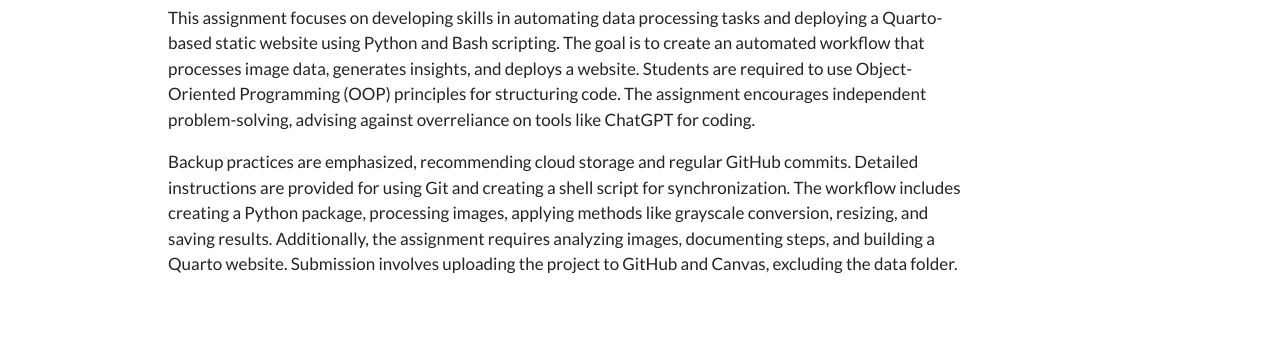
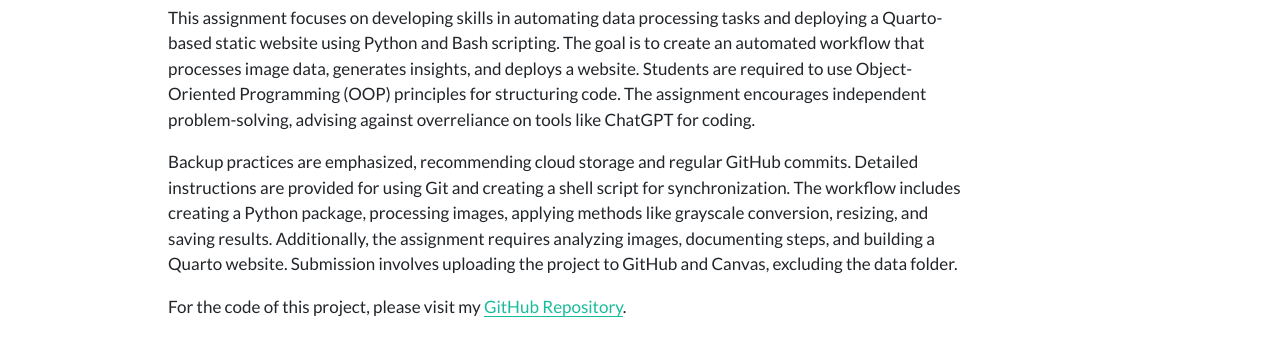
Before and after one commit to BinghuiNi/_site_5000_hw1_process_images, a plain HTML site: page index.html in a window 1280 px wide. Shown: the part 221-576 px from the top of the page. Drawn offline with Linux system fonts and the light colour scheme.

Commit message:
Add the github link

```diff
--- a/index.html
+++ b/index.html
@@ -152,7 +152,7 @@
 <h2 class="anchored" data-anchor-id="overview">Overview</h2>
 <p>This assignment focuses on developing skills in automating data processing tasks and deploying a Quarto-based static website using Python and Bash scripting. The goal is to create an automated workflow that processes image data, generates insights, and deploys a website. Students are required to use Object-Oriented Programming (OOP) principles for structuring code. The assignment encourages independent problem-solving, advising against overreliance on tools like ChatGPT for coding.</p>
 <p>Backup practices are emphasized, recommending cloud storage and regular GitHub commits. Detailed instructions are provided for using Git and creating a shell script for synchronization. The workflow includes creating a Python package, processing images, applying methods like grayscale conversion, resizing, and saving results. Additionally, the assignment requires analyzing images, documenting steps, and building a Quarto website. Submission involves uploading the project to GitHub and Canvas, excluding the data folder.</p>
-
+<p>For the code of this project, please visit my <a href="https://github.com/BinghuiNi/5000-HW1/tree/main/submission" target="_blank">GitHub Repository</a>.</p>
 
 </section>
 
```
